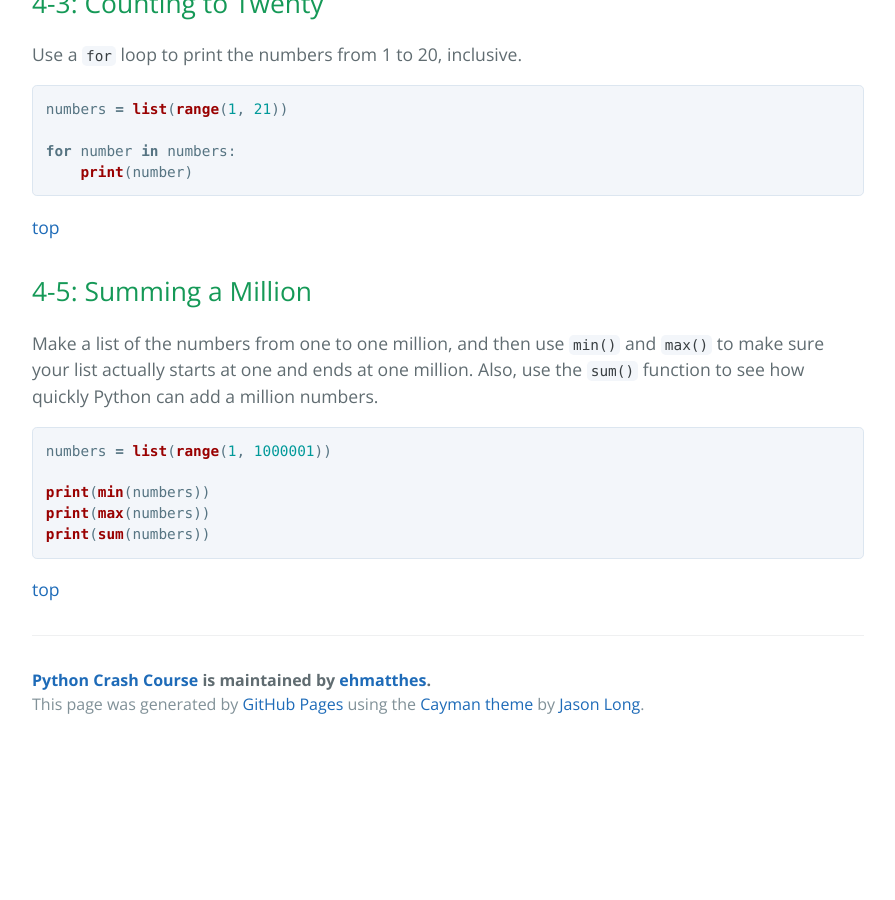
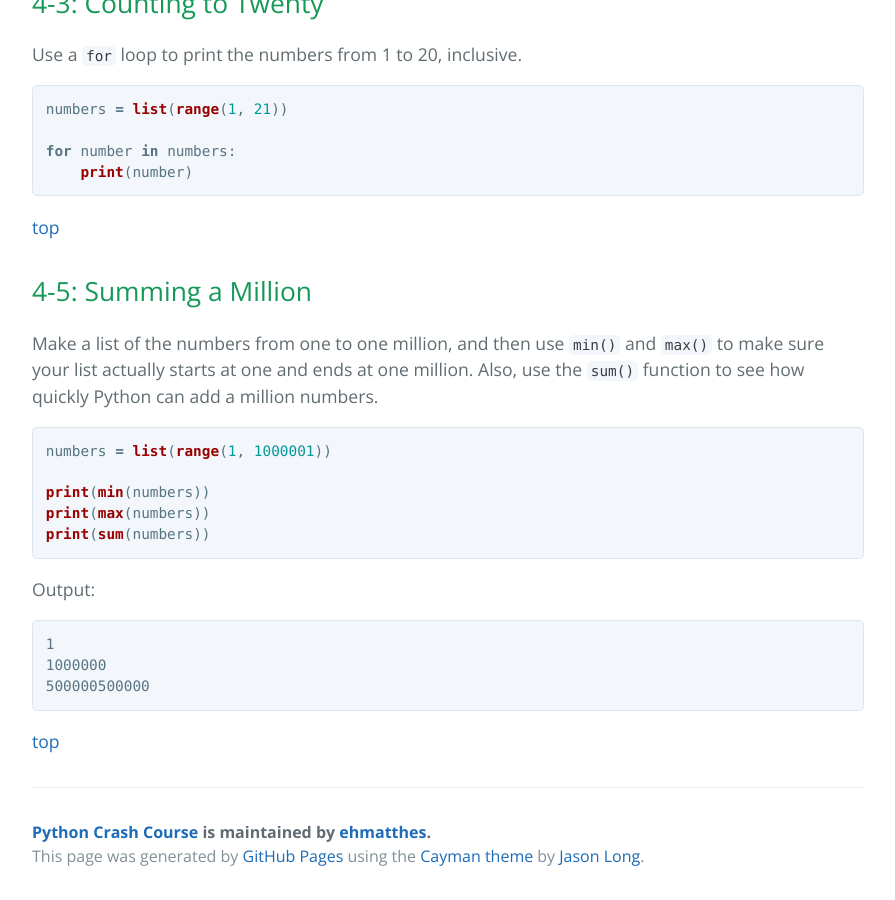
Before and after one commit to ehmatthes/pcc, a Jekyll site: the page built from solutions/chapter_4.md, in a window 1280 px wide and 900 px high, scrolled down 1067 px. Shown: the whole window, without its empty margins (192-1087 px from the left). Built offline with Jekyll 4.4.1, drawn with Linux system fonts in a browser that asks for light colours; before the commit the page ends 1815 px from its top, so only the background shows below that.

Commit message:
Show output?

````diff
--- a/solutions/chapter_4.md
+++ b/solutions/chapter_4.md
@@ -60,4 +60,11 @@ print(max(numbers))
 print(sum(numbers))
 ```
 
+Output:
+```
+1
+1000000
+500000500000
+```
+
 [top](#)
````
